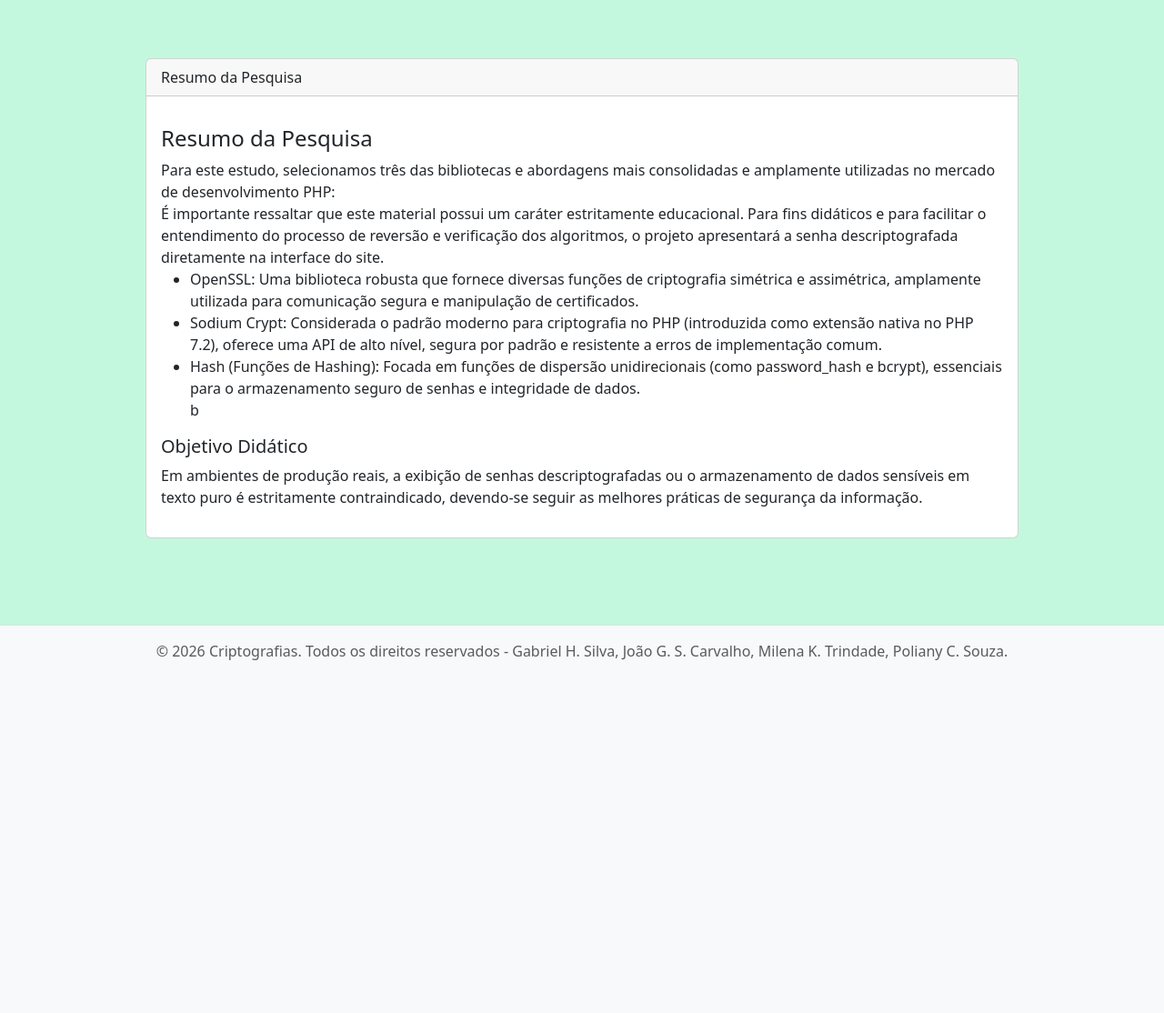
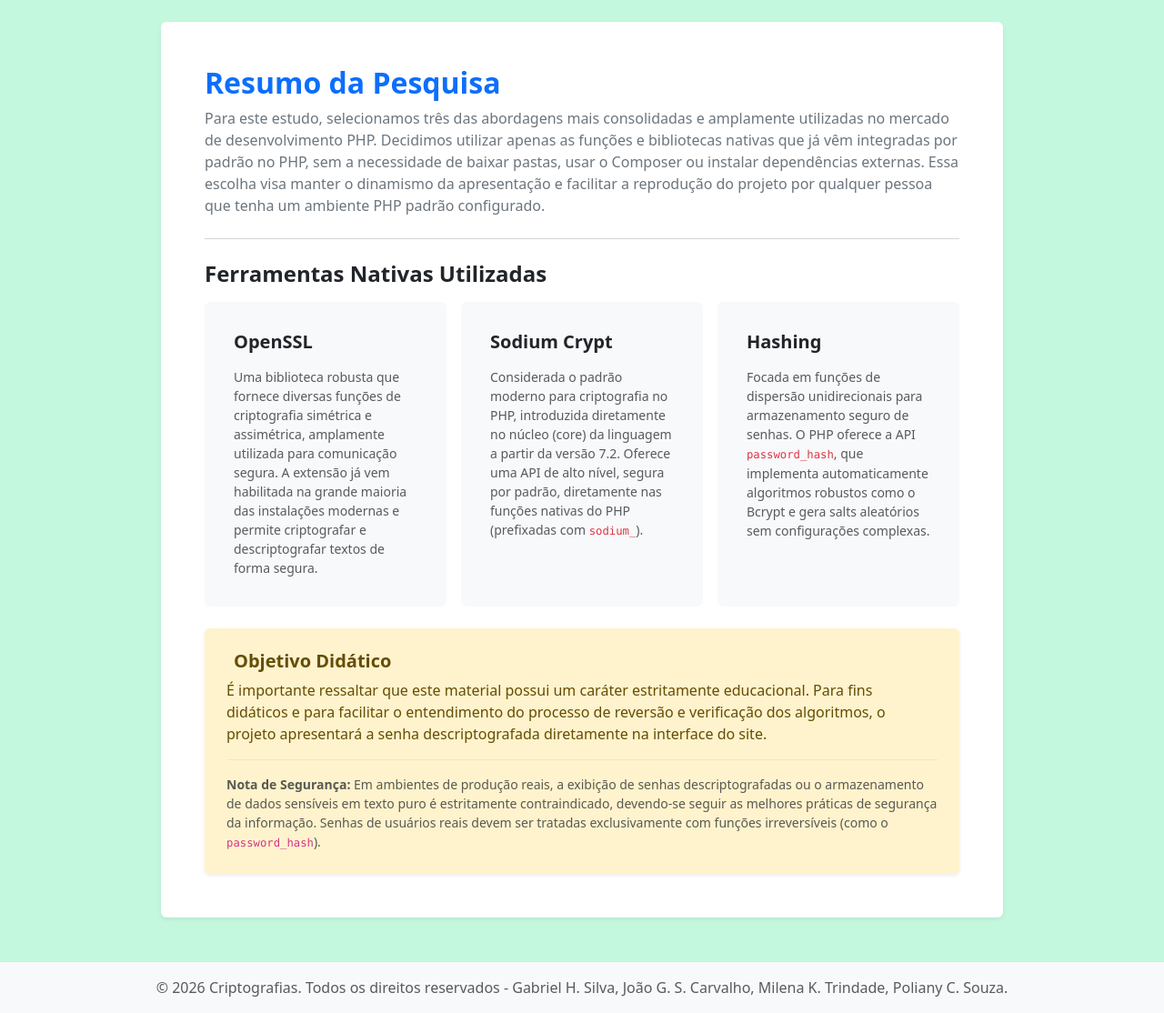
Before and after one commit to etecvav26-c2-2-04/portfolio-pw2, a PHP site: page / in a window 1280 px wide. Shown: the part 56-1170 px from the top of the page at 91% size. Before the commit the page ends 782 px from the top, so only its background shows below. Run offline with PHP 8.4, Linux system fonts and the light colour scheme.

Commit message:
Update Index.php

```diff
--- a/3-bim/TrabalhoPesquisa/Index.php
+++ b/3-bim/TrabalhoPesquisa/Index.php
@@ -9,41 +9,96 @@
 
     <link rel="stylesheet" href="css/style.css">
 </head>
-<body >
+<body>
     <?php include 'includes/header.php'; ?>
 
-    <div class="mx-auto card" style=" margin: 5%; width: 75%;">
+    <div class="container my-4">
+        <div class="row justify-content-center">
+            <div class="col-lg-10">
 
-        <div class="card-header">Resumo da Pesquisa</div>
+                <!-- Card Principal -->
+                <div class="card shadow-sm border-0 mb-4">
+                    <div class="card-body p-4 p-md-5">
 
-        <div class="card-body">
+                        <!-- Título da Pesquisa -->
+                        <h2 class="card-title text-primary fw-bold mb-2">
+                            <i class="bi bi-journal-text"></i>Resumo da Pesquisa
+                        </h2>
 
-            <p class="card-text">
-                <h4> Resumo da Pesquisa </h4>
-                Para este estudo, selecionamos três das bibliotecas e abordagens mais consolidadas e amplamente utilizadas no mercado de desenvolvimento PHP: <br>
-                É importante ressaltar que este material possui um caráter estritamente educacional. Para fins didáticos e para facilitar o entendimento do processo de reversão e verificação dos algoritmos, o projeto apresentará a senha descriptografada diretamente na interface do site.
-                <ul>
-                    <li>
-                        OpenSSL: Uma biblioteca robusta que fornece diversas funções de criptografia
-                        simétrica e assimétrica, amplamente utilizada para comunicação segura e manipulação de certificados.
-                    </li>
+                        <!-- Introdução -->
+                        <p class="card-text text-secondary lead fs-6 mb-4 ">
+                            Para este estudo, selecionamos três das abordagens mais consolidadas e amplamente utilizadas no mercado de desenvolvimento PHP. Decidimos utilizar apenas as <strong>funções e bibliotecas nativas</strong> que já vêm integradas por padrão no PHP, sem a necessidade de baixar pastas, usar o Composer ou instalar dependências externas. Essa escolha visa manter o dinamismo da apresentação e facilitar a reprodução do projeto por qualquer pessoa que tenha um ambiente PHP padrão configurado.
+                        </p>
 
-                    <li>
-                        Sodium Crypt: Considerada o padrão moderno para criptografia no PHP
-                        (introduzida como extensão nativa no PHP 7.2), oferece uma API de alto nível, segura por padrão e resistente a erros de implementação comum.
-                    </li>
+                        <hr class="my-4 text-muted">
 
-                    <li>
-                        Hash (Funções de Hashing): Focada em funções de dispersão unidirecionais (como password_hash e bcrypt),
-                        essenciais para o armazenamento seguro de senhas e integridade de dados.
-                    </li>b
-                </ul>
-                <h5> Objetivo Didático </h5>
-                Em ambientes de produção reais, a exibição de senhas descriptografadas ou o armazenamento de dados sensíveis em texto puro é estritamente contraindicado, devendo-se seguir as melhores práticas de segurança da informação.
-            <p>
+                        <!-- Seção de Ferramentas -->
+                        <h4 class="fw-bold mb-3 text-dark">Ferramentas Nativas Utilizadas</h4>
+
+                        <div class="row g-3 mb-4">
+                            <!-- OpenSSL -->
+                            <div class="col-md-4">
+                                <div class="card h-100 border-0 bg-body-tertiary p-3">
+                                    <div class="card-body">
+                                        <h5 class="card-title fw-bold text-dark mb-3">
+                                            <i class="bi bi-shield-lock-fill text-primary"></i>OpenSSL
+                                        </h5>
+                                        <p class="card-text small text-muted">
+                                            Uma biblioteca robusta que fornece diversas funções de criptografia simétrica e assimétrica, amplamente utilizada para comunicação segura. A extensão já vem habilitada na grande maioria das instalações modernas e permite criptografar e descriptografar textos de forma segura.
+                                        </p>
+                                    </div>
+                                </div>
+                            </div>
+
+                            <!-- Sodium Crypt -->
+                            <div class="col-md-4">
+                                <div class="card h-100 border-0 bg-body-tertiary p-3">
+                                    <div class="card-body">
+                                        <h5 class="card-title fw-bold text-dark mb-3">
+                                            <i class="bi bi-cpu-fill text-success"></i>Sodium Crypt
+                                        </h5>
+                                        <p class="card-text small text-muted">
+                                            Considerada o padrão moderno para criptografia no PHP, introduzida diretamente no núcleo (core) da linguagem a partir da versão 7.2. Oferece uma API de alto nível, segura por padrão, diretamente nas funções nativas do PHP (prefixadas com <code class="text-danger">sodium_</code>).
+                                        </p>
+                                    </div>
+                                </div>
+                            </div>
+
+                            <!-- Hashing -->
+                            <div class="col-md-4">
+                                <div class="card h-100 border-0 bg-body-tertiary p-3">
+                                    <div class="card-body">
+                                        <h5 class="card-title fw-bold text-dark mb-3">
+                                            <i class="bi bi-key-fill text-warning"></i>Hashing
+                                        </h5>
+                                        <p class="card-text small text-muted">
+                                            Focada em funções de dispersão unidirecionais para armazenamento seguro de senhas. O PHP oferece a API <code class="text-danger">password_hash</code>, que implementa automaticamente algoritmos robustos como o Bcrypt e gera salts aleatórios sem configurações complexas.
+                                        </p>
+                                    </div>
+                                </div>
+                            </div>
+                        </div>
+
+                        <!-- Alerta Didático -->
+                        <div class="alert alert-warning border-0 shadow-sm p-4 mb-0" role="alert">
+                            <h5 class="alert-heading fw-bold d-flex align-items-center mb-2">
+                                <i class="bi bi-exclamation-triangle-fill text-warning me-2 fs-4"></i> Objetivo Didático
+                            </h5>
+                            <p class="mb-2">
+                                É importante ressaltar que este material possui um caráter estritamente educacional. Para fins didáticos e para facilitar o entendimento do processo de reversão e verificação dos algoritmos, o projeto apresentará a senha descriptografada diretamente na interface do site.
+                            </p>
+                            <hr class="border-warning">
+                            <p class="mb-0 small text-muted">
+                                <strong>Nota de Segurança:</strong> Em ambientes de produção reais, a exibição de senhas descriptografadas ou o armazenamento de dados sensíveis em texto puro é estritamente contraindicado, devendo-se seguir as melhores práticas de segurança da informação. Senhas de usuários reais devem ser tratadas exclusivamente com funções irreversíveis (como o <code>password_hash</code>).
+                            </p>
+                        </div>
+
+                    </div>
+                </div>
+
+            </div>
         </div>
     </div>
-
     <?php include 'includes/footer.php'?>
 </body>
 </html>
```
